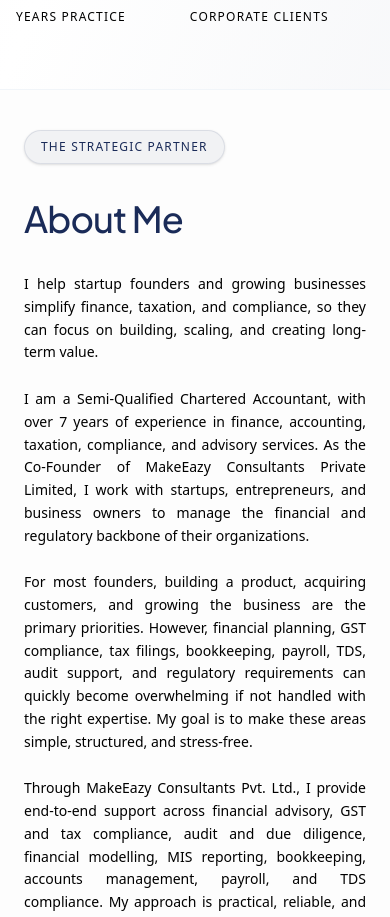
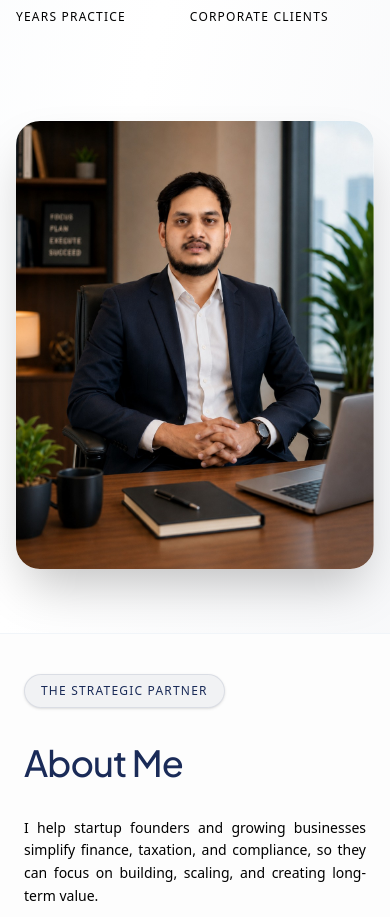
Before and after one commit to gjyoshimanohar/Jyoshi-Manohar, a React (Vite) app: page / in a window 390 px wide. Shown: the part 872-1789 px from the top of the page. Built offline with nearby package versions, Linux system fonts and the light colour scheme; no server answers; the database is empty; a web font is replaced by a local one.

Commit message:
The image (which displays /logo.svg) is currently not visible in mobile and tablet modes because of the responsive layout classes applied to its wrapper element in the Hero.tsx component.

```diff
--- a/src/components/Hero.tsx
+++ b/src/components/Hero.tsx
@@ -68,7 +68,7 @@ export default function Hero() {
  initial={{ opacity: 0, scale: 0.95 }}
  animate={{ opacity: 1, scale: 1 }}
  transition={{ duration: 0.8, delay: 0.2 }}
- className="hidden lg:block relative group cursor-pointer"
+ className="mt-12 lg:mt-0 w-full max-w-sm sm:max-w-md lg:max-w-none mx-auto lg:mx-0 relative group cursor-pointer"
  >
  {/* Using an Unsplash placeholder photo as image generation quota is exceeded, but keeping the professional suit aesthetic */}
  <img
```
